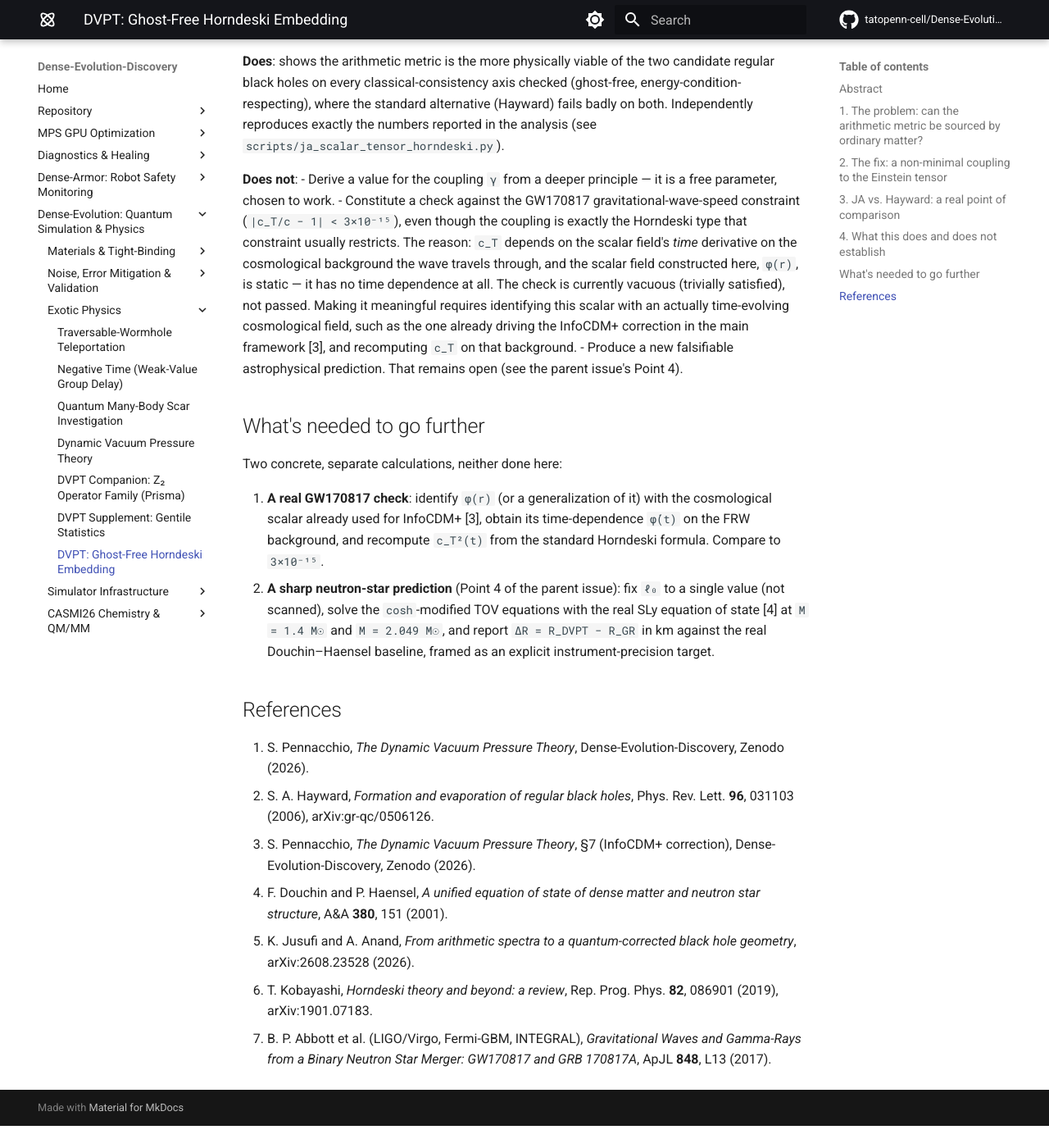
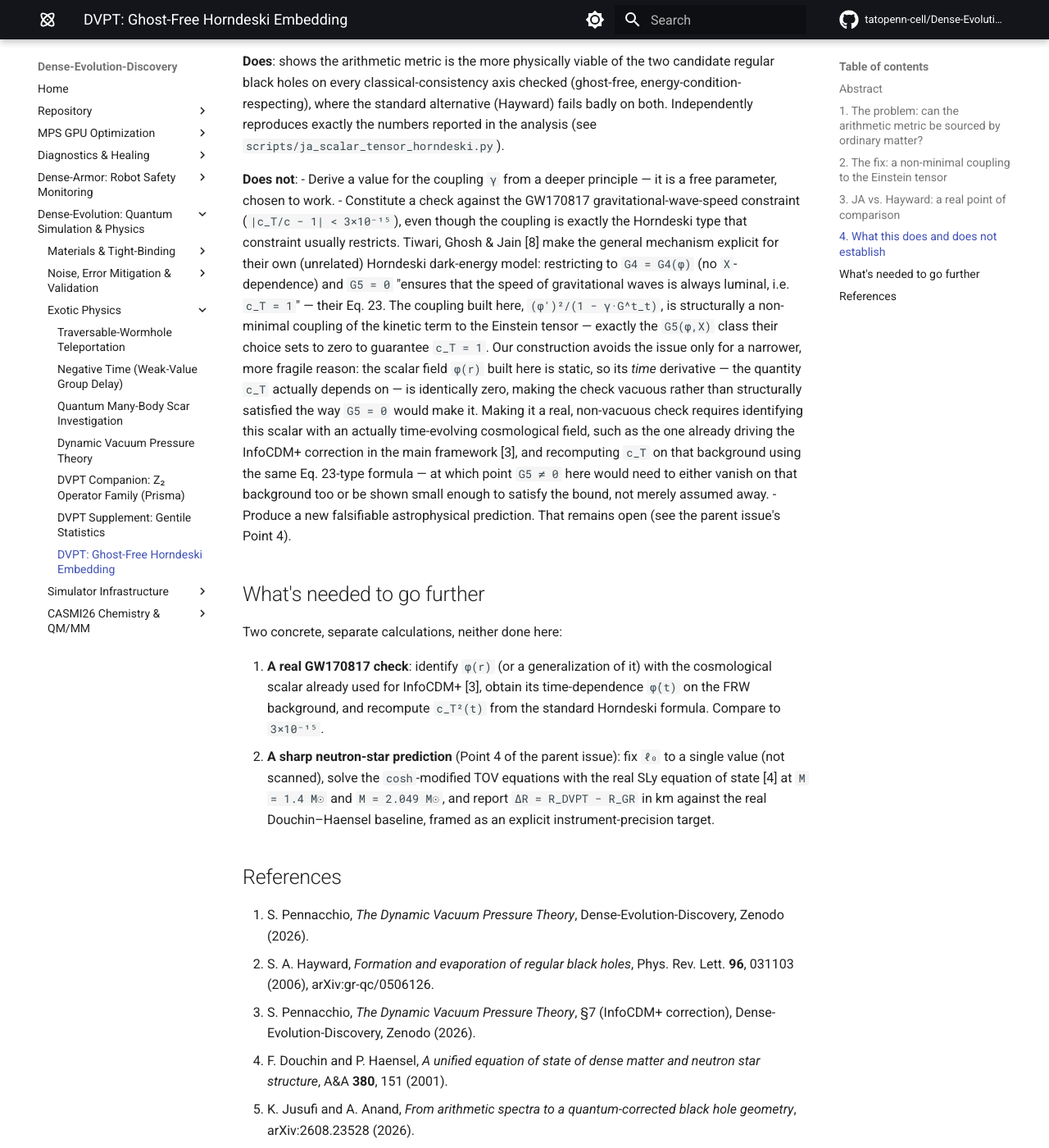
Before and after one commit to tatopenn-cell/Dense-Evolution-Discovery, an MkDocs documentation site: the page built from docs/ja_horndeski_embedding.md, in a window 1280 px wide and 1400 px high, scrolled down 2333 px. Shown: the whole window at 82% size. Built offline with MkDocs 1.6.1 and Material for MkDocs 9.7.7, drawn with Linux system fonts in a browser that asks for light colours; comment, search, counter and statistics services are not loaded; before the commit the page ends 3706 px from its top, so only the background shows below that; some of the changed text lies outside the part shown.

Commit message:
Sharpen the GW170817 scope note with a real citation (Tiwari, Ghosh & Jain 2023): G5=0 is what structurally guarantees c_T=1 in their model; our construction only avoids the issue because phi is static, not for the same structural reason (#230)

```diff
--- a/docs/ja_horndeski_embedding.md
+++ b/docs/ja_horndeski_embedding.md
@@ -56,7 +56,7 @@ Both numbers for the arithmetic metric, and both for Hayward, were independently
 
 **Does not**:
 - Derive a value for the coupling `γ` from a deeper principle — it is a free parameter, chosen to work.
-- Constitute a check against the GW170817 gravitational-wave-speed constraint (`|c_T/c − 1| < 3×10⁻¹⁵`), even though the coupling is exactly the Horndeski type that constraint usually restricts. The reason: `c_T` depends on the scalar field's *time* derivative on the cosmological background the wave travels through, and the scalar field constructed here, `φ(r)`, is static — it has no time dependence at all. The check is currently vacuous (trivially satisfied), not passed. Making it meaningful requires identifying this scalar with an actually time-evolving cosmological field, such as the one already driving the InfoCDM+ correction in the main framework [3], and recomputing `c_T` on that background.
+- Constitute a check against the GW170817 gravitational-wave-speed constraint (`|c_T/c − 1| < 3×10⁻¹⁵`), even though the coupling is exactly the Horndeski type that constraint usually restricts. Tiwari, Ghosh & Jain [8] make the general mechanism explicit for their own (unrelated) Horndeski dark-energy model: restricting to `G4 = G4(φ)` (no `X`-dependence) and `G5 = 0` "ensures that the speed of gravitational waves is always luminal, i.e. `c_T = 1`" — their Eq. 23. The coupling built here, `(φ')²/(1 − γ·G^t_t)`, is structurally a non-minimal coupling of the kinetic term to the Einstein tensor — exactly the `G5(φ,X)` class their choice sets to zero to guarantee `c_T = 1`. Our construction avoids the issue only for a narrower, more fragile reason: the scalar field `φ(r)` built here is static, so its *time* derivative — the quantity `c_T` actually depends on — is identically zero, making the check vacuous rather than structurally satisfied the way `G5 = 0` would make it. Making it a real, non-vacuous check requires identifying this scalar with an actually time-evolving cosmological field, such as the one already driving the InfoCDM+ correction in the main framework [3], and recomputing `c_T` on that background using the same Eq. 23-type formula — at which point `G5 ≠ 0` here would need to either vanish on that background too or be shown small enough to satisfy the bound, not merely assumed away.
 - Produce a new falsifiable astrophysical prediction. That remains open (see the parent issue's Point 4).
 
 ## What's needed to go further
@@ -75,3 +75,4 @@ Two concrete, separate calculations, neither done here:
 5. K. Jusufi and A. Anand, *From arithmetic spectra to a quantum-corrected black hole geometry*, arXiv:2608.23528 (2026).
 6. T. Kobayashi, *Horndeski theory and beyond: a review*, Rep. Prog. Phys. **82**, 086901 (2019), arXiv:1901.07183.
 7. B. P. Abbott et al. (LIGO/Virgo, Fermi-GBM, INTEGRAL), *Gravitational Waves and Gamma-Rays from a Binary Neutron Star Merger: GW170817 and GRB 170817A*, ApJL **848**, L13 (2017).
+8. Y. Tiwari, B. Ghosh, and R. K. Jain, *Towards a possible solution to the Hubble tension with Horndeski gravity*, arXiv:2301.09382 (2023).
```
